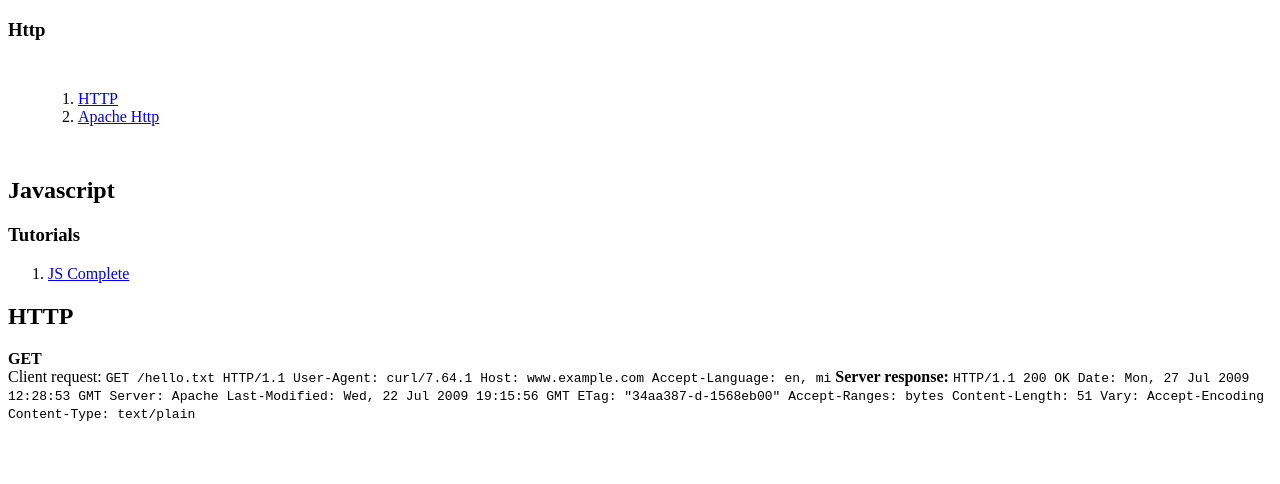
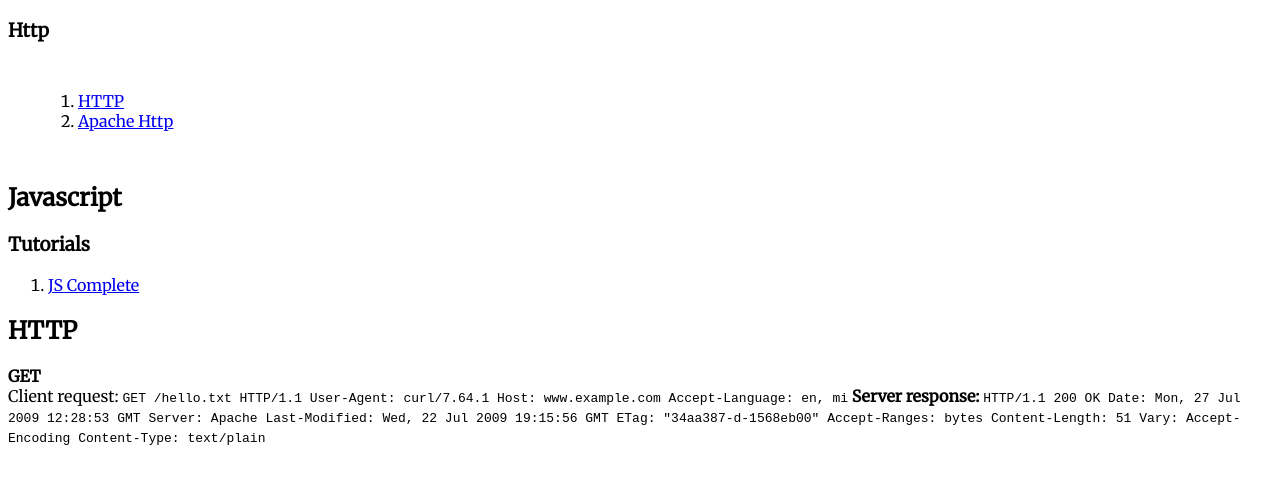
Before and after one commit to ahndmal/ahndmal.github.io, a plain HTML site: page index.html in a window 1280 px wide. Drawn offline with Linux system fonts and the light colour scheme.

Commit message:
Update index.html

```diff
--- a/index.html
+++ b/index.html
@@ -2,12 +2,19 @@
 <html>
   <head>
     <title>Links</title>
+    <link rel="preconnect" href="https://fonts.googleapis.com">
+    <link rel="preconnect" href="https://fonts.gstatic.com" crossorigin>
+    <link href="https://fonts.googleapis.com/css2?family=Merriweather&display=swap" rel="stylesheet">
     <style>
       .root {
        margin: 15px;
         padding: 15px;
       }
+      body {
+        font-family: 'Merriweather', serif;
+      }
     </style>
+
   </head>
   <body>
     <div>
```
